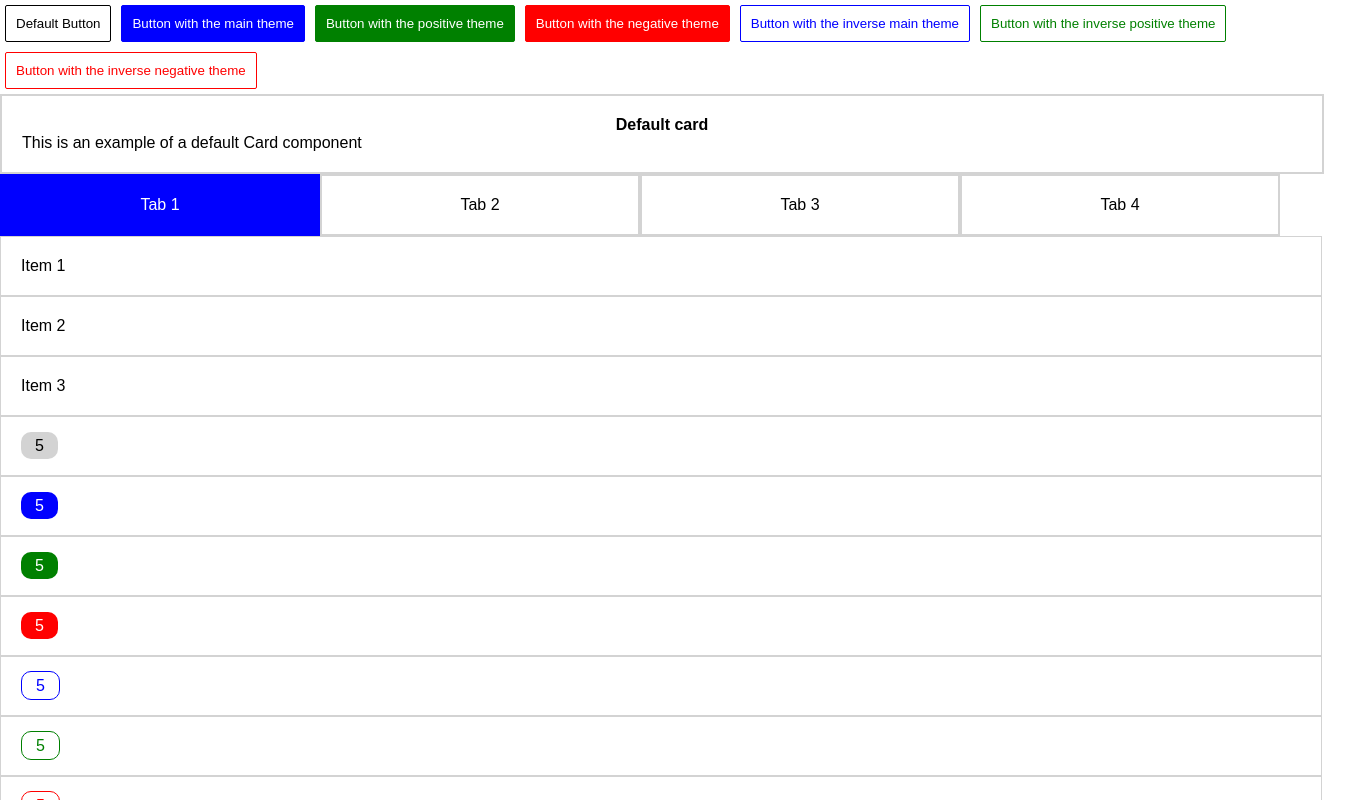
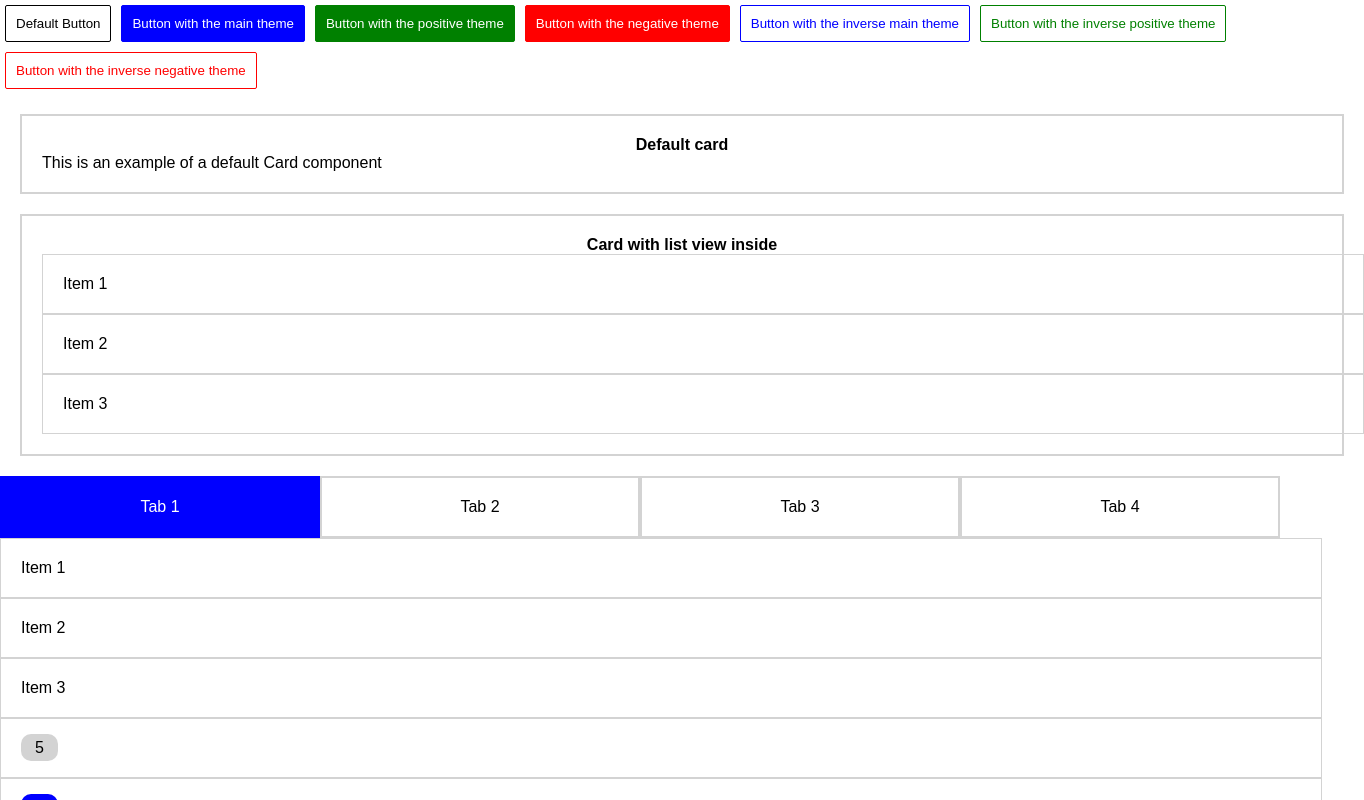
Before and after one commit to matthewbdaly/spectrum, a React app: page / in a window 1280 px wide. Shown: the top 800 px of the page, 1364 px wide, since content can reach past the window. Built offline with nearby package versions, Linux system fonts and the light colour scheme.

Commit message:
Amended styling

```diff
--- a/src/App.js
+++ b/src/App.js
@@ -20,6 +20,13 @@ class App extends Component {
         <Button theme="positive" inverse="true">Button with the inverse positive theme</Button>
         <Button theme="negative" inverse="true">Button with the inverse negative theme</Button>
         <Card header="Default card">This is an example of a default Card component</Card>
+        <Card header="Card with list view inside">
+          <ListView>
+            <ListViewItem>Item 1</ListViewItem>
+            <ListViewItem>Item 2</ListViewItem>
+            <ListViewItem>Item 3</ListViewItem>
+          </ListView>
+        </Card>
         <TabBar>
           <TabBarItem active="true">Tab 1</TabBarItem>
           <TabBarItem>Tab 2</TabBarItem>
--- a/src/App.scss
+++ b/src/App.scss
@@ -1 +1,5 @@
 @import "variables";
+
+html, body {
+    box-sizing: border-box;
+}
--- a/src/Card.scss
+++ b/src/Card.scss
@@ -6,6 +6,7 @@ section.card {
     border-color: lightgray;
     width: 100%;
     padding: 20px;
+    margin: 20px;
 
     .header {
         width: 100%;
```
